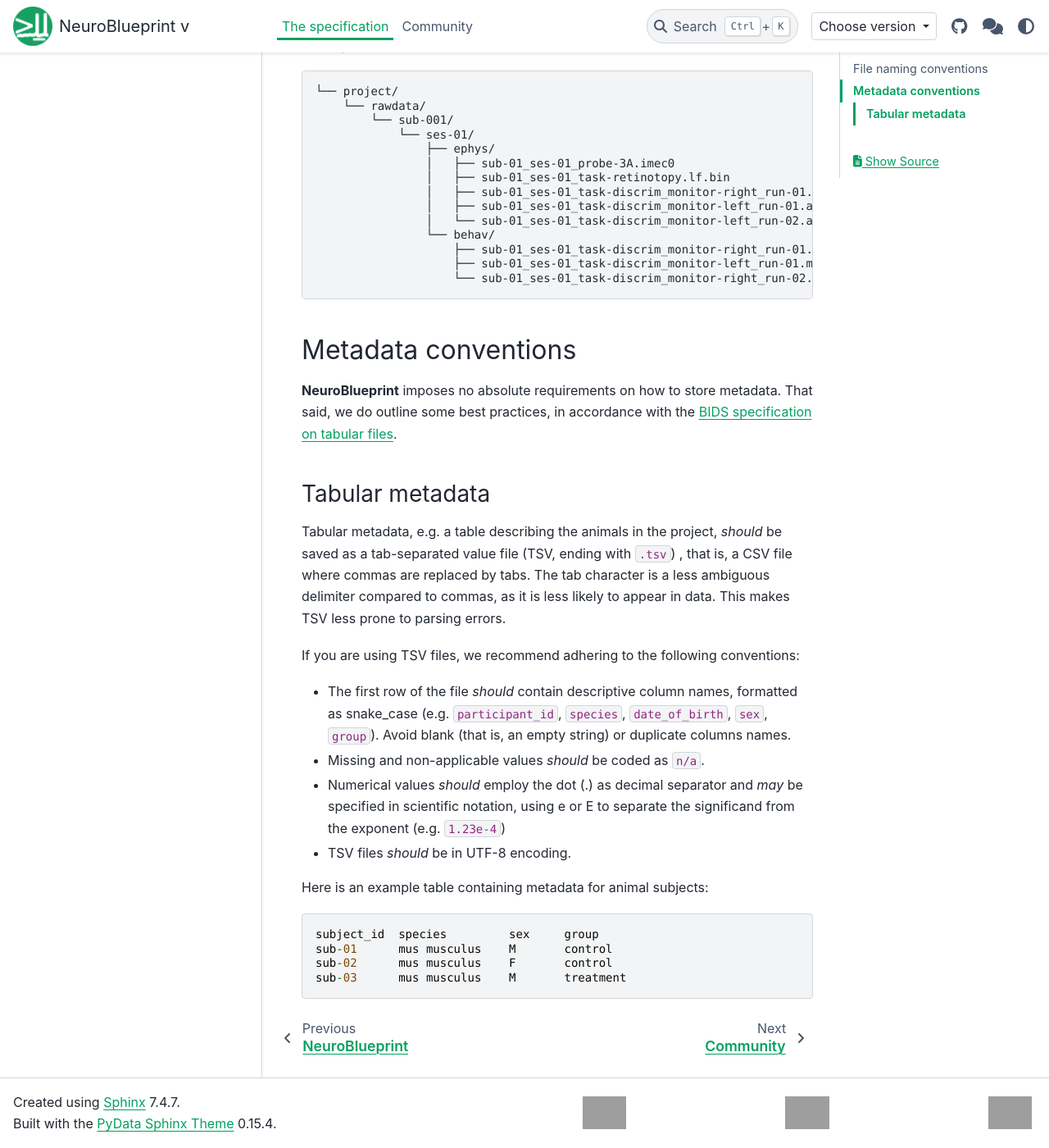
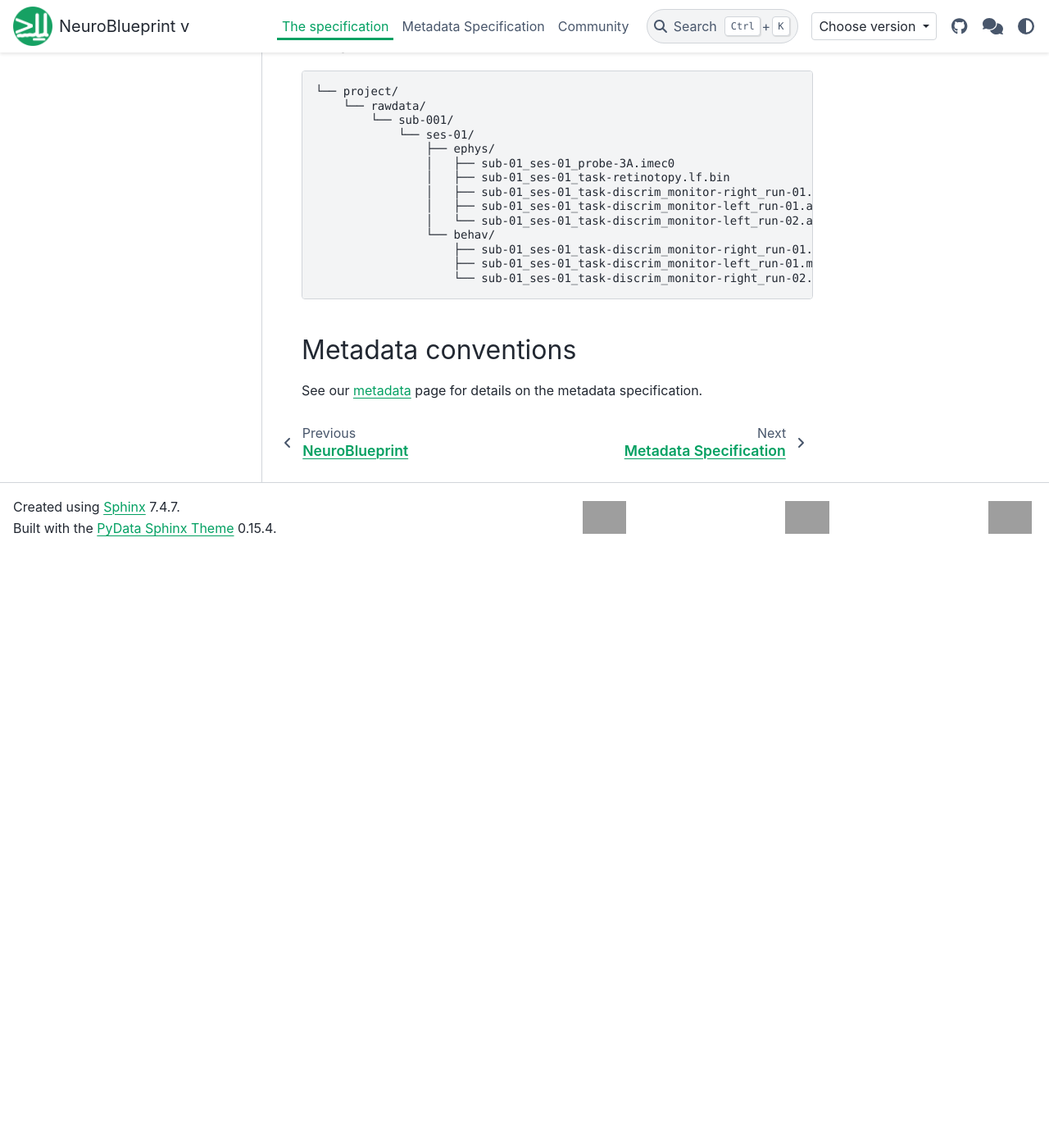
Before and after one commit to neuroinformatics-unit/NeuroBlueprint, a Sphinx documentation site: the page built from docs/source/specification.md, in a window 1280 px wide and 1400 px high, scrolled down 5566 px. Shown: the whole window at 82% size. Built offline with Sphinx 7.4.7 and the PyData theme 0.15.4, drawn with Linux system fonts in a browser that asks for light colours; the version number could not be read and is left out; after the commit the page ends 6239 px from its top, so only the background shows below that; some of the changed text lies outside the part shown; grey boxes are pictures that could not be loaded.

Commit message:
Add placeholder page.

````diff
--- a/docs/source/specification.md
+++ b/docs/source/specification.md
@@ -1,7 +1,7 @@
 # The specification
 
 The current version of **NeuroBlueprint** mainly aims to enforce a uniform and consistent [project folder structure](#project-folder-structure).
-In addition, it also includes some non-mandatory conventions for [naming files](#file-naming-conventions) and storing [tabular metadata](#tabular-metadata).
+In addition, it also includes some non-mandatory conventions for [naming files](#file-naming-conventions) and storing [metadata](metadata).
 
 :::{note}
 We mark requirements with italicised *keywords* that should be interpreted as described by the [Network Working Group](https://www.ietf.org/rfc/rfc2119.txt). In decreasing order of requirement, these are: *must* {octicon}`alert;1em;sd-text-danger`, *should* {octicon}`info;1em;sd-text-warning`, and *may* {octicon}`check-circle;1em;sd-text-success`.
@@ -258,23 +258,4 @@
 
 ## Metadata conventions
 
-**NeuroBlueprint** imposes no absolute requirements on how to store metadata. That said, we do outline some best practices, in accordance with the [BIDS specification on tabular files](https://bids-specification.readthedocs.io/en/stable/02-common-principles.html#tabular-files).
-
-### Tabular metadata
-Tabular metadata, e.g. a table describing the animals in the project, *should* be saved as a tab-separated value file (TSV, ending with `.tsv`) , that is, a CSV file where commas are replaced by tabs. The tab character is a less ambiguous delimiter compared to commas, as it is less likely to appear in data. This makes TSV less prone to parsing errors.
-
-If you are using TSV files, we recommend adhering to the following conventions:
-* The first row of the file *should* contain descriptive column names, formatted as snake_case (e.g. `participant_id`, `species`, `date_of_birth`, `sex`, `group`). Avoid blank (that is, an empty string) or duplicate columns names.
-* Missing and non-applicable values *should* be coded as `n/a`.
-* Numerical values *should* employ the dot (.) as decimal separator and *may* be specified in scientific notation, using e or E to separate the significand from the exponent (e.g. `1.23e-4`)
-* TSV files *should* be in UTF-8 encoding.
-
-
-Here is an example table containing metadata for animal subjects:
-
-```
-subject_id  species         sex     group
-sub-01      mus musculus    M       control
-sub-02      mus musculus    F       control
-sub-03      mus musculus    M       treatment
-```
+See our [metadata](metadata.md) page for details on the metadata specification.
````
Also changed, not shown: docs/source/index.md (+1 -0 lines), docs/source/metadata.md (added, +24 -0 lines).
